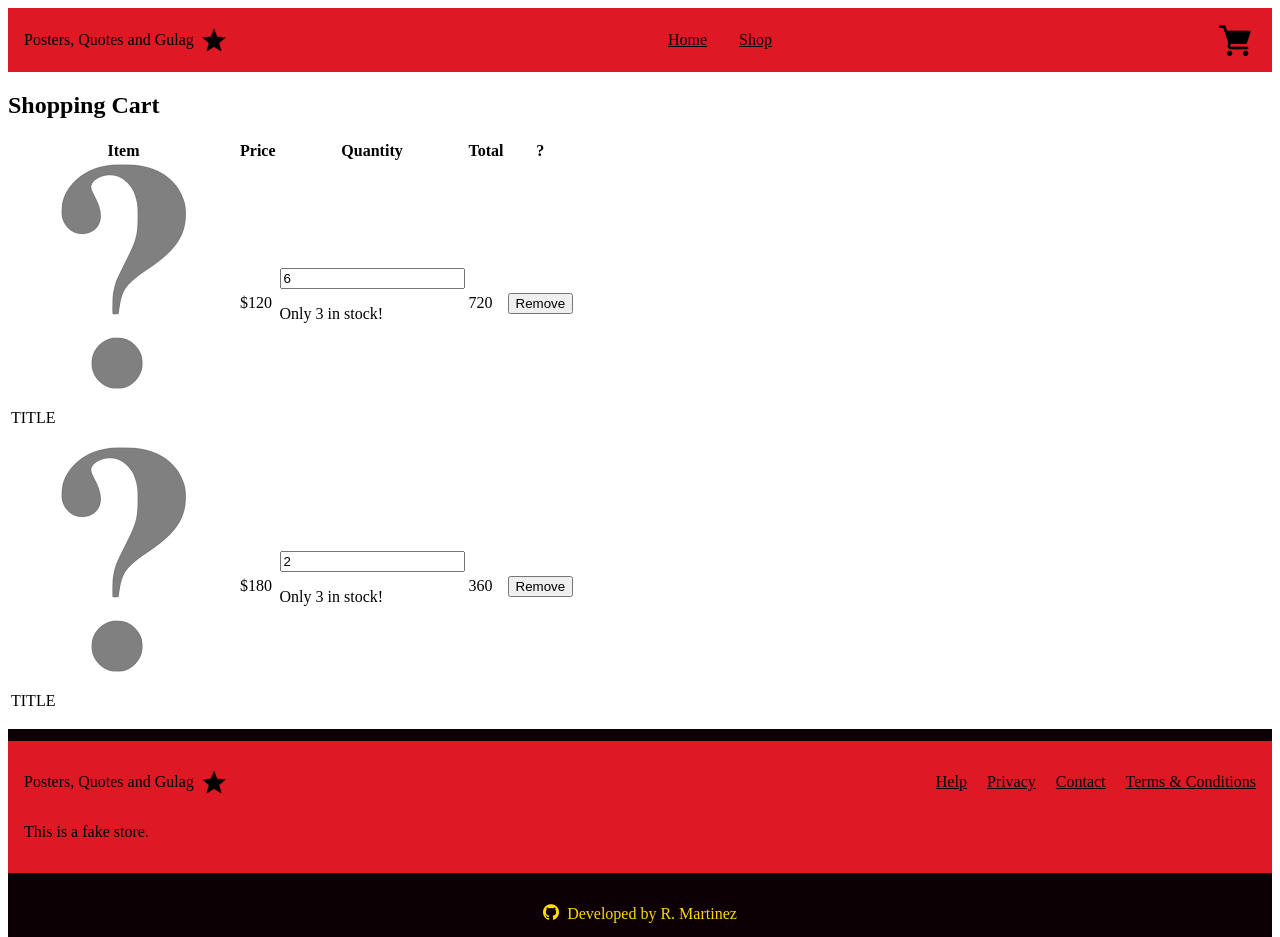
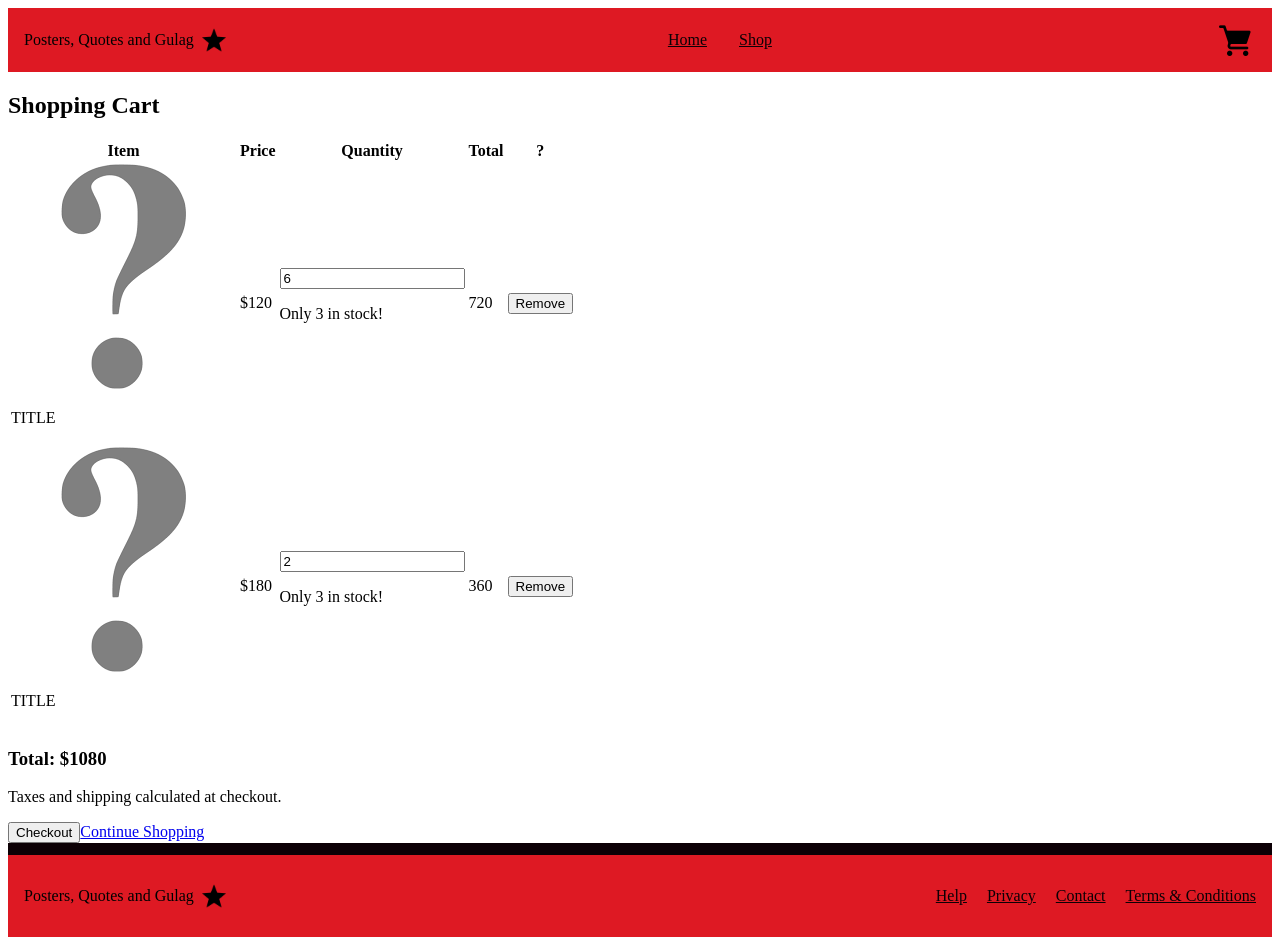
Before and after one commit to Rosendo-Martinez/shopping-cart, a React (Vite) app: page /shop/cart in a window 1280 px wide. Shown: the top 937 px of the page. Built offline with nearby package versions, Linux system fonts and the light colour scheme.

Commit message:
Cart: bottom section

```diff
--- a/src/components/Cart.jsx
+++ b/src/components/Cart.jsx
@@ -1,5 +1,7 @@
 import { useLoaderData } from "react-router-dom";
 import { fetchCart } from "../function/function";
+import { SHOP_LINK } from "../constants";
+import { Link } from "react-router-dom";
 
 // use a html table for layout
 function Cart() {
@@ -34,7 +36,18 @@ function Cart() {
           </table>
         </div>
 
-        <div></div>
+        <div>
+          <h3>
+            Total: $
+            {cartData.reduce(
+              (acc, current) => acc + current.item.price * current.quantity,
+              0,
+            )}
+          </h3>
+          <p>Taxes and shipping calculated at checkout.</p>
+          <button>Checkout</button>
+          <Link to={SHOP_LINK}>Continue Shopping</Link>
+        </div>
       </form>
     </div>
   );
```
